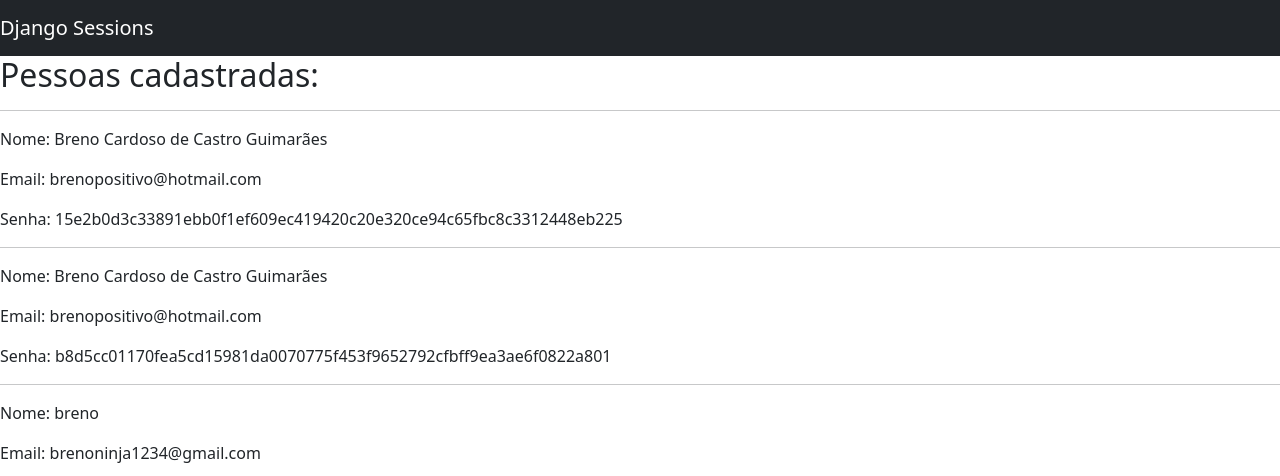
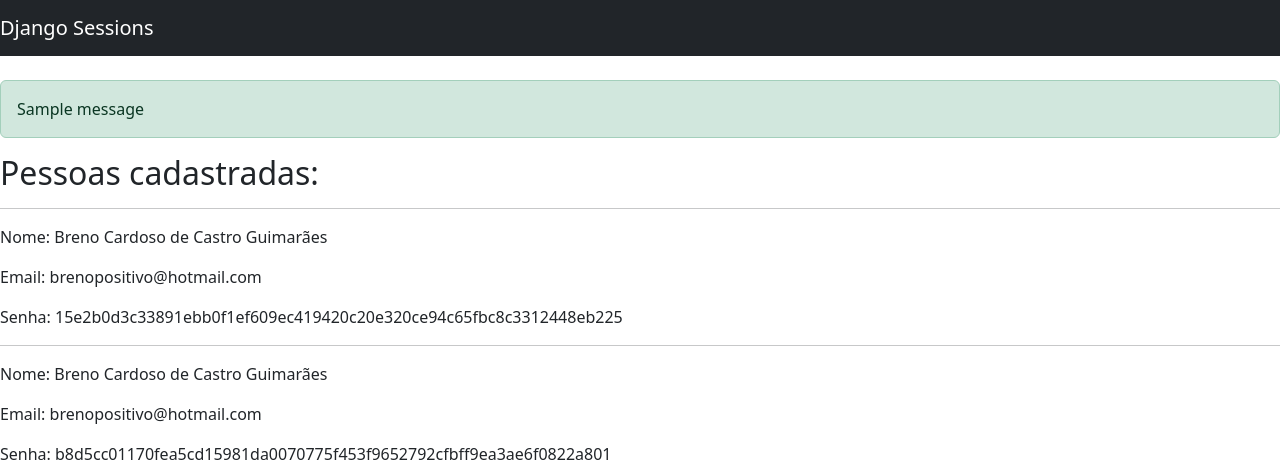
Before and after one commit to Brenokardoso/Python-Django, a Django app: template django-sessions/usuarios/templates/pessoas.html in a window 1280 px wide. Shown: the top 476 px of the page. Run offline with Django 5.2, Linux system fonts and the light colour scheme; the template is opened without the code that fills it: values that come from a table or form of the project are taken from there, others are empty; data comes from the database, SQL or seed files in the repository; both versions use the stored data as it was after the commit; one stand-in notice (Sample message) is shown.

Commit message:
módulo de menssagens finalizado

```diff
--- a/django-sessions/usuarios/templates/pessoas.html
+++ b/django-sessions/usuarios/templates/pessoas.html
@@ -6,11 +6,15 @@
 {% endblock %}
 
 {% block 'conteudo' %}
-{% if status == '0' %}
-<div class="alert alert-success">
-    Login realizado com sucesso
+
+    <br>
+    {% if messages %}
+        {% for message in messages %}
+          <div class="alert {{message.tags}}" role="alert">
+            {{message}}
           </div>
-{% endif%}
+        {% endfor %}
+    {% endif %}
 
     <h2>Pessoas cadastradas:</h2>
 
```
Also changed, not shown: django-sessions/usuarios/views.py (+9 -1 lines), django-sessions/db.sqlite3. Lines whose indentation alone changed are shown as unchanged.
